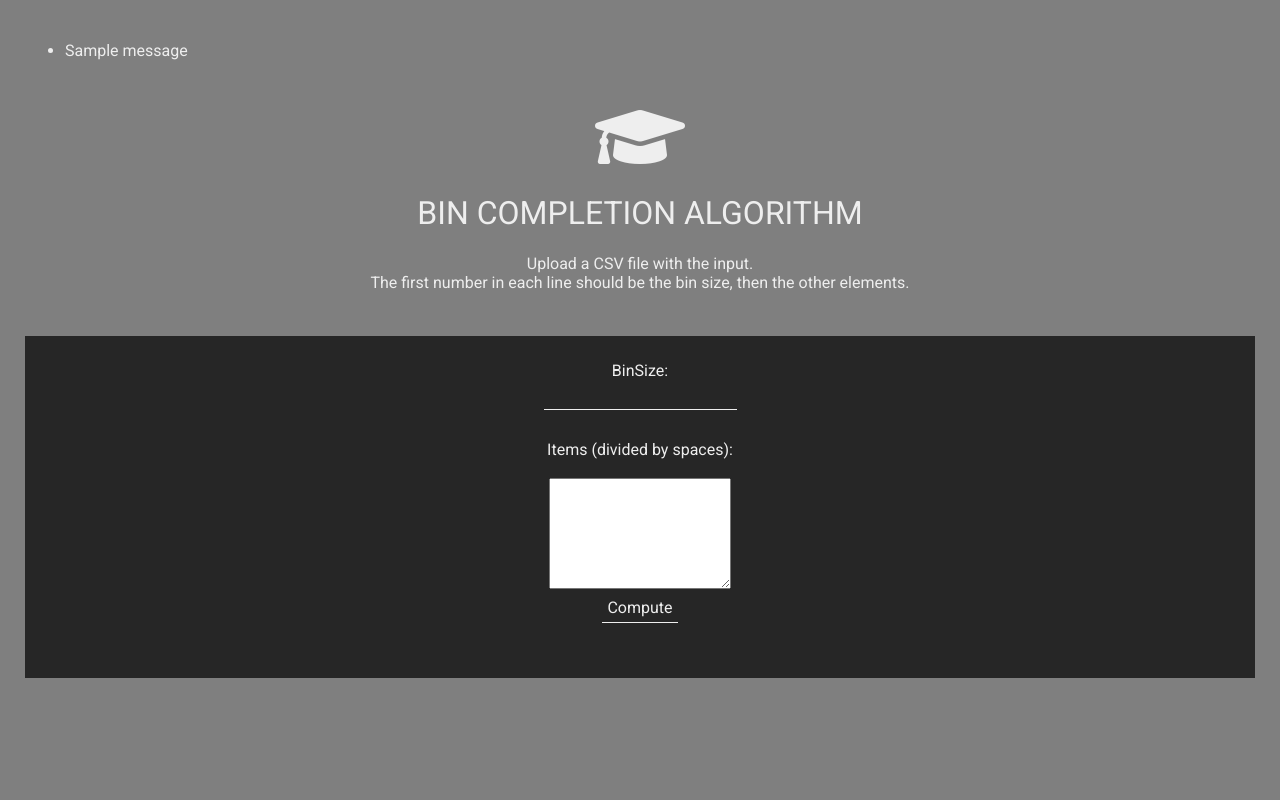
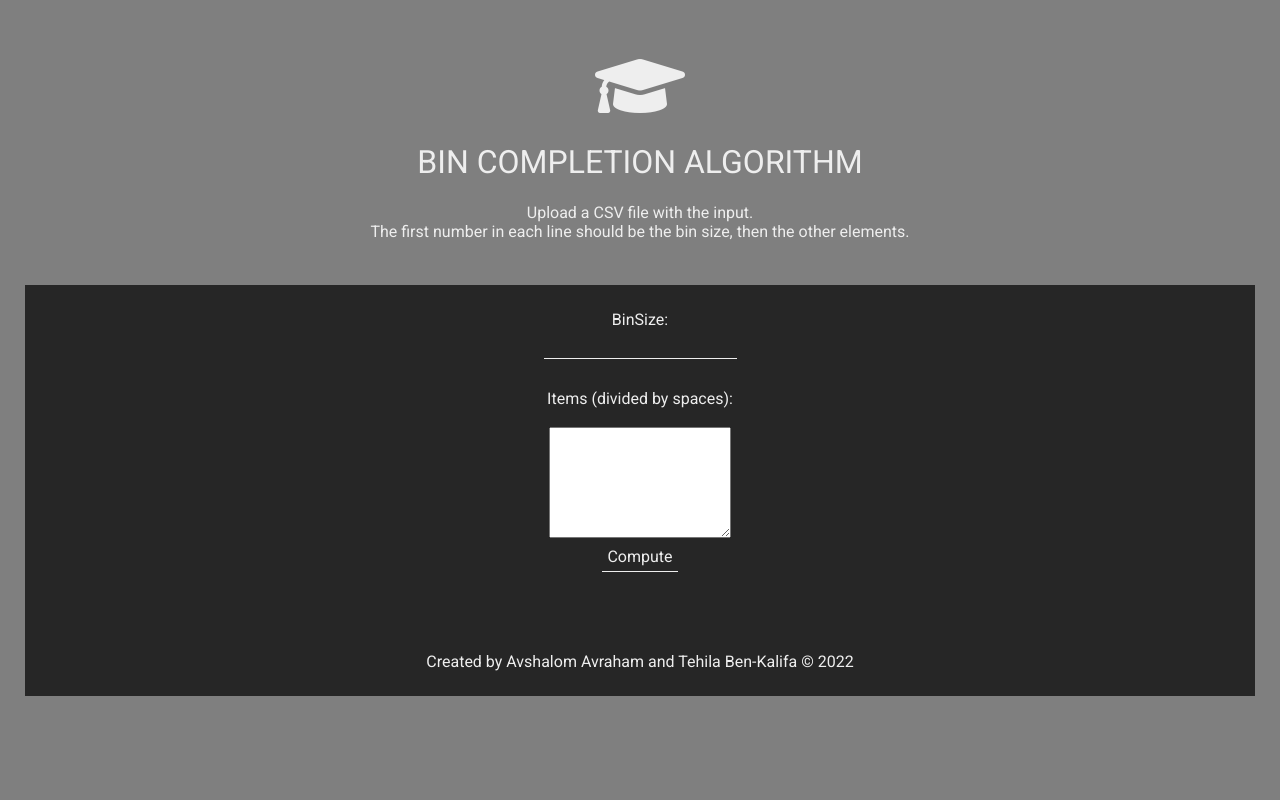
Before and after one commit to avsha114/ResearchAlgorithms, a Flask app: page / in a window 1280 px wide. Run offline with Flask 2, Linux system fonts and the light colour scheme; one stand-in notice (Sample message) is shown; parts of the project's set-up code (start-up, migrations or seed data) failed here and were passed over; some libraries are stand-ins or nearby versions.

Commit message:
fixed instructions

```diff
--- a/webapp/main.py
+++ b/webapp/main.py
@@ -63,6 +63,6 @@ def apply():
 
 # Press the green button in the gutter to run the script.
 if __name__ == '__main__':
-    app.run()
+    app.run(debug=True)
 
 # See PyCharm help at https://www.jetbrains.com/help/pycharm/
--- a/webapp/templates/layout.html
+++ b/webapp/templates/layout.html
@@ -120,15 +120,7 @@
   </head>
   <body>
     <div class="main-block">
-      {% with messages = get_flashed_messages() %}
-  {% if messages %}
-    <ul class=flashes>
-    {% for message in messages %}
-      <li>{{ message }}</li>
-    {% endfor %}
-    </ul>
-  {% endif %}
-{% endwith %}
+
       <div class="intro">
         {% block header %}
         {% endblock %}
@@ -137,6 +129,10 @@
         {% block content %}
         {% endblock %}
       </div>
+      <form>
+          <p>Created by Avshalom Avraham and Tehila Ben-Kalifa © 2022</p>
+      </form>
+      </div>
 
     </div>
   </body>
```
